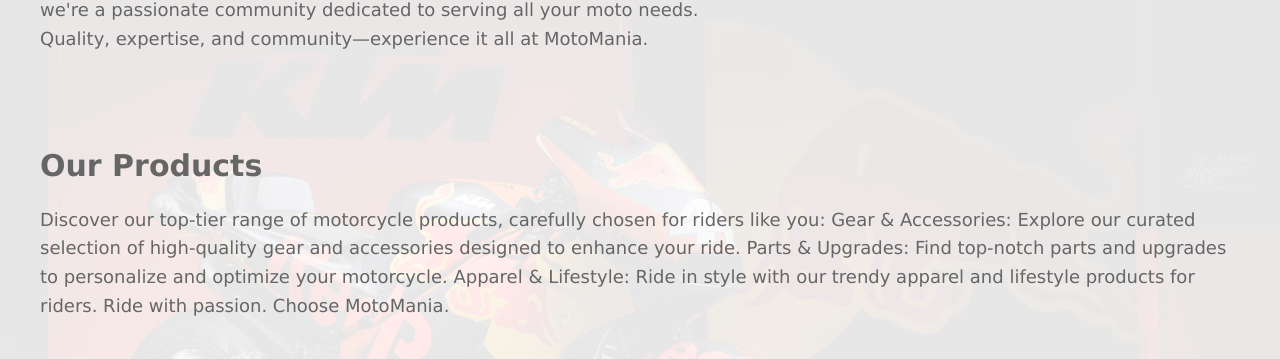
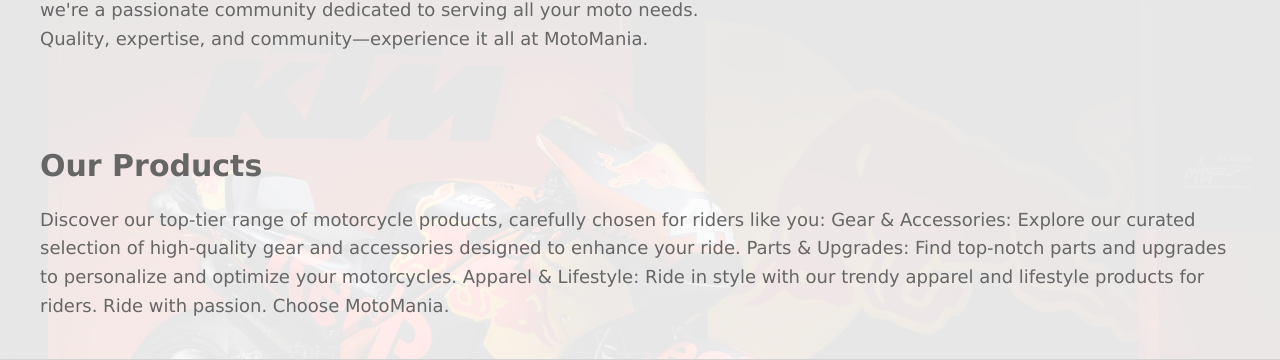
Before and after one commit to Praj86/Motomania_Webapp, a PHP site: page /Main.php in a window 1280 px wide. Shown: the part 891-1251 px from the top of the page. Run offline with PHP 8.4, Linux system fonts and the light colour scheme.

Commit message:
Update Main.php

```diff
--- a/Main.php
+++ b/Main.php
@@ -46,7 +46,7 @@
             <div class="container">
                 <h2>Our Products</h2>
                 <p>Discover our top-tier range of motorcycle products, carefully chosen for riders like you: Gear & Accessories: Explore our curated selection of high-quality gear and accessories designed to enhance your ride. Parts & Upgrades: Find top-notch
-                    parts and upgrades to personalize and optimize your motorcycle. Apparel & Lifestyle: Ride in style with our trendy apparel and lifestyle products for riders. Ride with passion. Choose MotoMania.</p>
+                    parts and upgrades to personalize and optimize your motorcycles. Apparel & Lifestyle: Ride in style with our trendy apparel and lifestyle products for riders. Ride with passion. Choose MotoMania.</p>
             </div>
             <section class="section pastel">
                 <div class="thumbnail">
```
